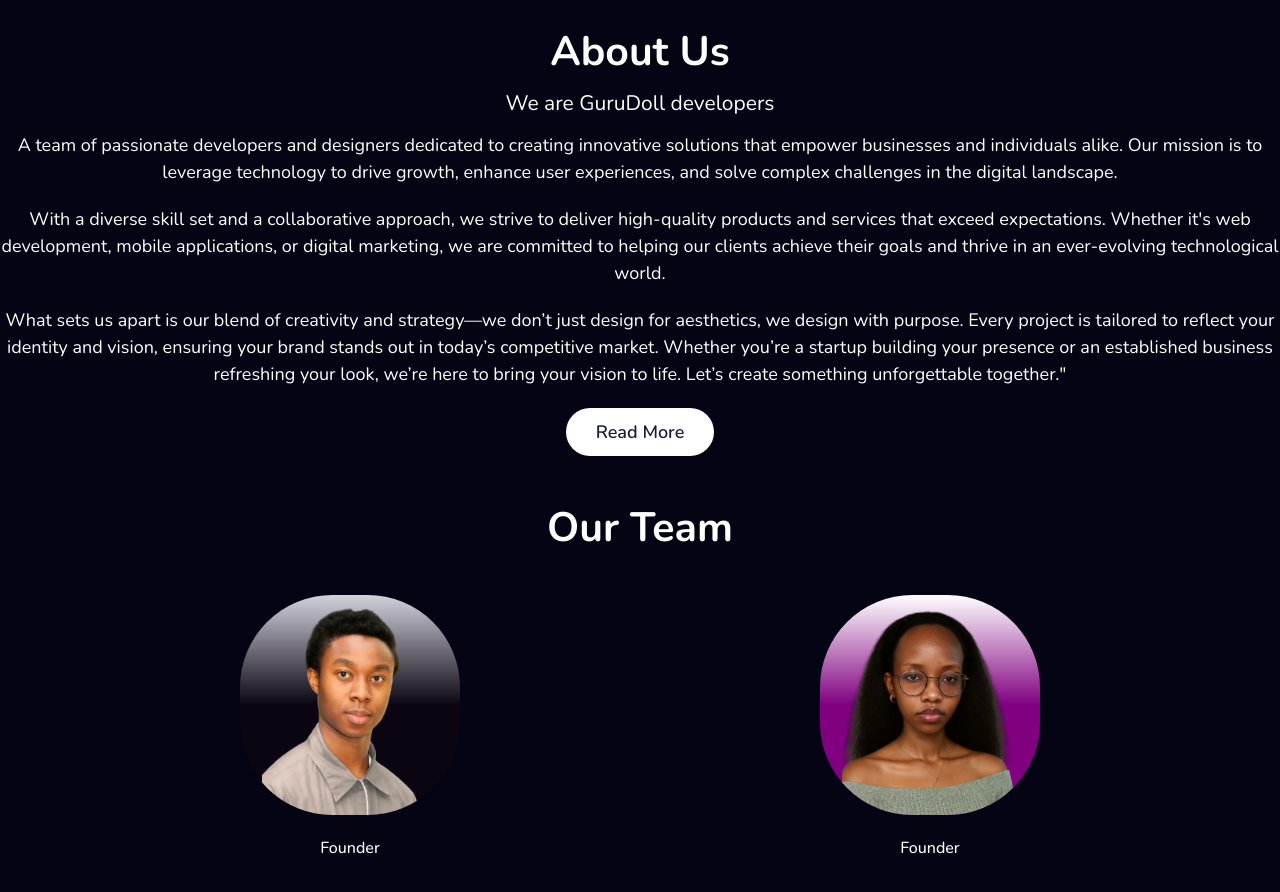
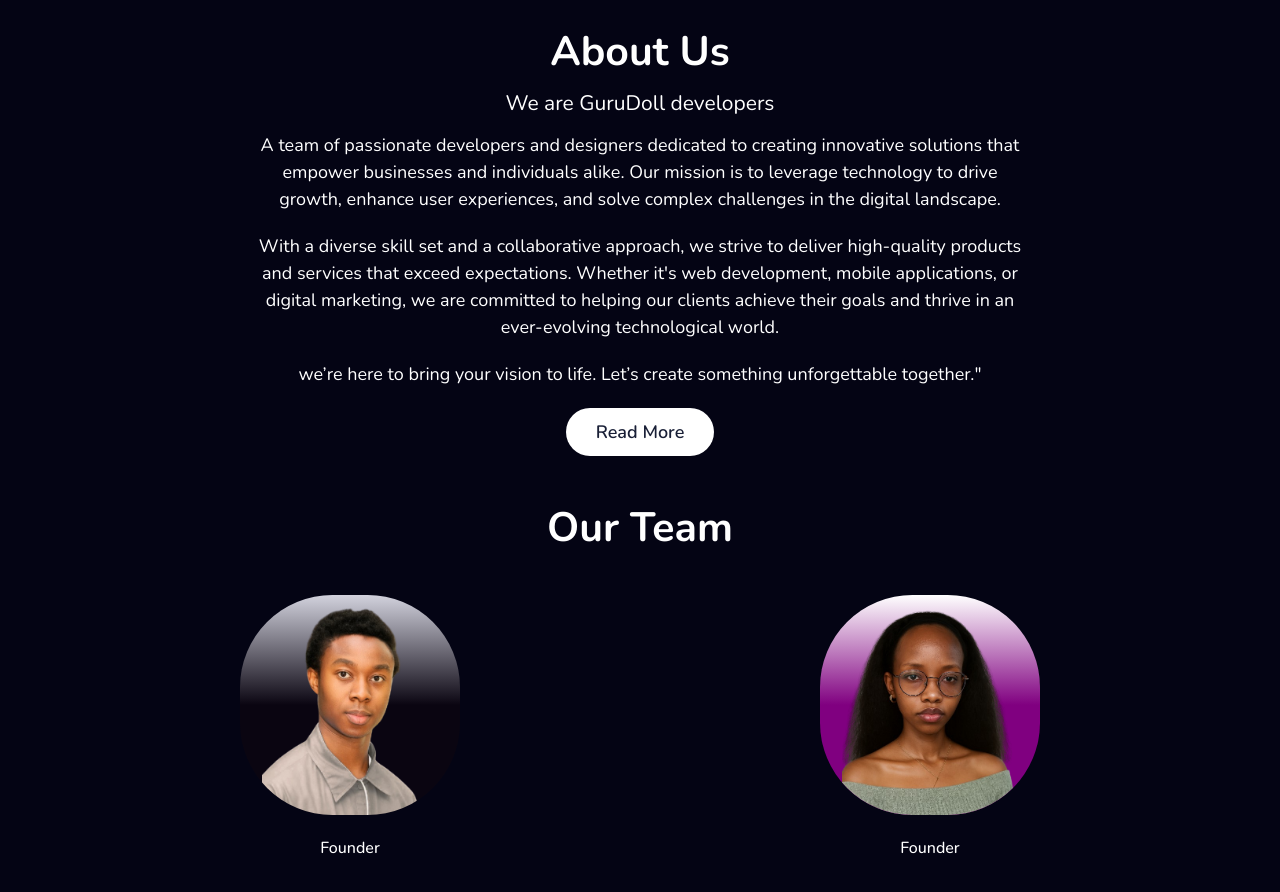
Before and after one commit to Daviehenry/AboutGuruDoll, a plain HTML site: page index.html in a window 1280 px wide. Shown: the part 780-1672 px from the top of the page. Drawn offline with nearby package versions, Linux system fonts and the light colour scheme.

Commit message:
about width

```diff
--- a/index.html
+++ b/index.html
@@ -60,7 +60,7 @@
         <h3>We are GuruDoll developers</h3>
         <p>A team of passionate developers and designers dedicated to creating innovative solutions that empower businesses and individuals alike. Our mission is to leverage technology to drive growth, enhance user experiences, and solve complex challenges in the digital landscape.</p>
         <p>With a diverse skill set and a collaborative approach, we strive to deliver high-quality products and services that exceed expectations. Whether it's web development, mobile applications, or digital marketing, we are committed to helping our clients achieve their goals and thrive in an ever-evolving technological world.</p>
-       <p> What sets us apart is our blend of creativity and strategy—we don’t just design for aesthetics, we design with purpose. Every project is tailored to reflect your identity and vision, ensuring your brand stands out in today’s competitive market. Whether you’re a startup building your presence or an established business refreshing your look, we’re here to bring your vision to life. Let’s create something unforgettable together."</p>
+       <p> we’re here to bring your vision to life. Let’s create something unforgettable together."</p>
         <a href="#" class="btn1">Read More</a>
     </div>
 </section>
--- a/style/styles.css
+++ b/style/styles.css
@@ -214,7 +214,6 @@
     justify-content: center;
     align-items: center;
     text-align: center;
-
     gap: 5rem;
     padding-top: 12rem;
 }
@@ -235,6 +234,7 @@
 
 .about-content p {
     font-size: 1.8rem;
+    max-width: 768px;
     color: #ffffff;
     margin-bottom: 2rem;
     font-weight: 35000;
```
